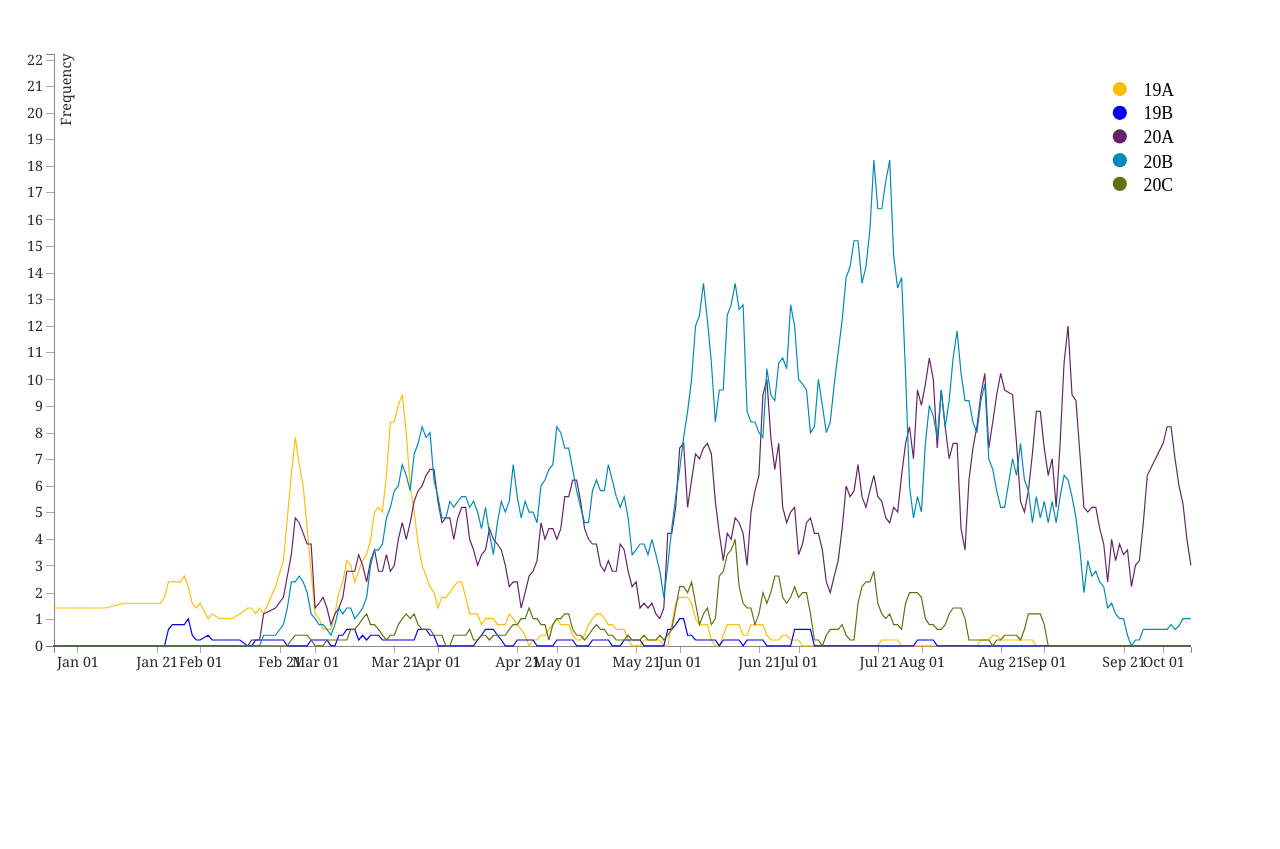
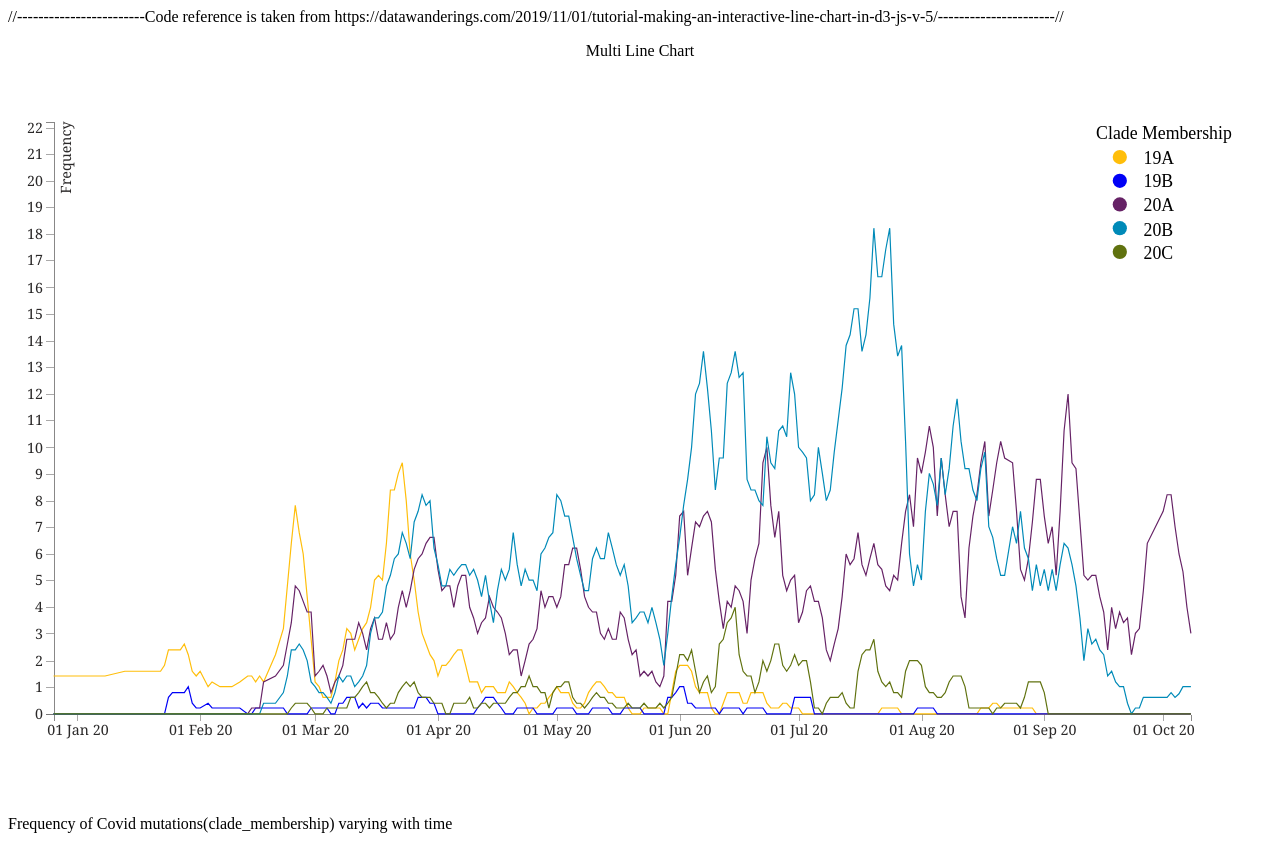
Before and after one commit to MeherD4/visualizationCW, a plain HTML site: page index.html in a window 1280 px wide. Before the commit the page ends 800 px from the top, so only its background shows below. Drawn offline with nearby package versions, Linux system fonts and the light colour scheme.

Commit message:
added title

```diff
--- a/index.html
+++ b/index.html
@@ -1,5 +1,6 @@
 <!DOCTYPE html>
 <head>
+//------------------------Code reference is taken  from https://datawanderings.com/2019/11/01/tutorial-making-an-interactive-line-chart-in-d3-js-v-5/----------------------//
     <meta charset="utf-8">
     <title>Multi Line Chart</title>
     <script type="text/javascript" src="https://d3js.org/d3.v5.min.js"></script>
@@ -7,7 +8,10 @@
     <style></style>
 </head>
 <body>
+<p style="text-align:center">Multi Line Chart </p>
 <div id="container" class="svg-container"></div>
+<p>Frequency of Covid mutations(clade_membership) varying with time</p>
+
 <script>
     //------------------------1. PREPARATION------------------------//
     //-----------------------------SVG------------------------------//
@@ -62,8 +66,8 @@
             .scale(yScale);
 
         const xaxis = d3.axisBottom()
-            .ticks(d3.timeDay.every(20))
-            .tickFormat(d3.timeFormat('%b %d'))
+            .ticks(d3.timeDay.every(31))
+            .tickFormat(d3.timeFormat('%d %b %y'))
             .scale(xScale);
 
 //----------------------------LINES-----------------------------//
@@ -99,6 +103,7 @@
         svg.append("circle").attr("cx",900).attr("cy",70).attr("r", 6).style("fill", "#662266")
         svg.append("circle").attr("cx",900).attr("cy",90).attr("r", 6).style("fill", "#008ab8")
         svg.append("circle").attr("cx",900).attr("cy",110).attr("r", 6).style("fill", "#60720f")
+        svg.append("text").attr("x", 880).attr("y", 11).text("Clade Membership").style("font-size", "15px").attr("alignment-baseline","middle")
         svg.append("text").attr("x", 920).attr("y", 32).text("19A").style("font-size", "15px").attr("alignment-baseline","middle")
         svg.append("text").attr("x", 920).attr("y", 52).text("19B").style("font-size", "15px").attr("alignment-baseline","middle")
         svg.append("text").attr("x", 920).attr("y", 72).text("20A").style("font-size", "15px").attr("alignment-baseline","middle")
```
